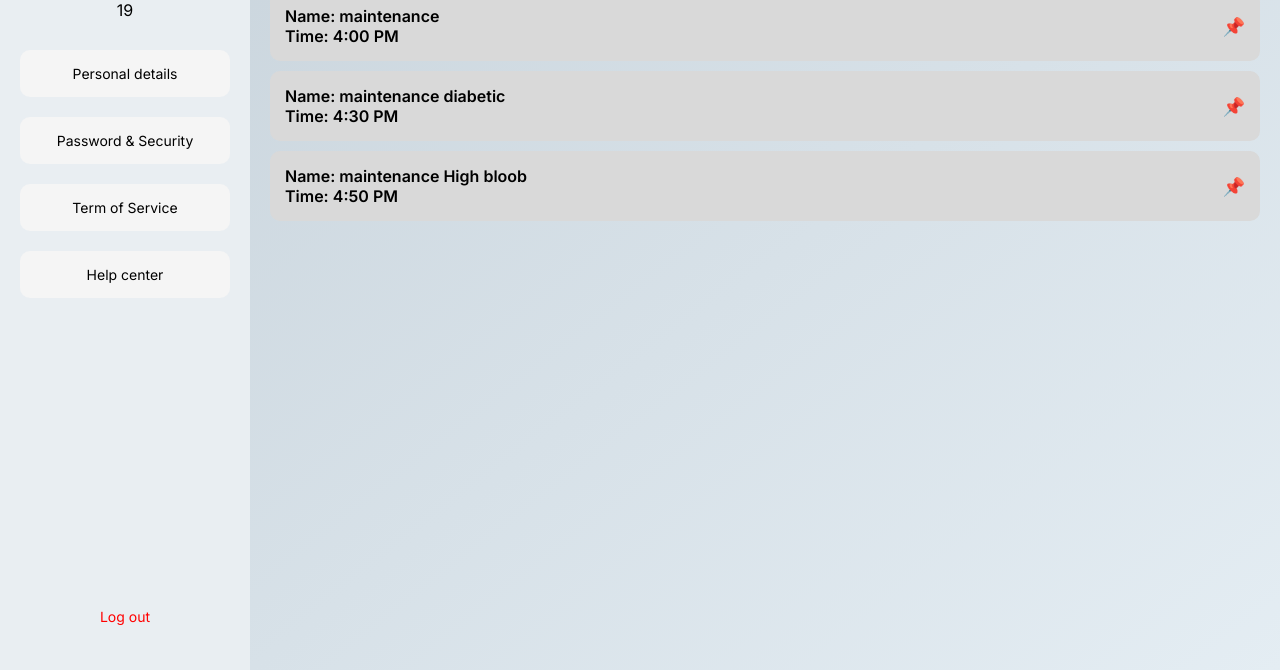
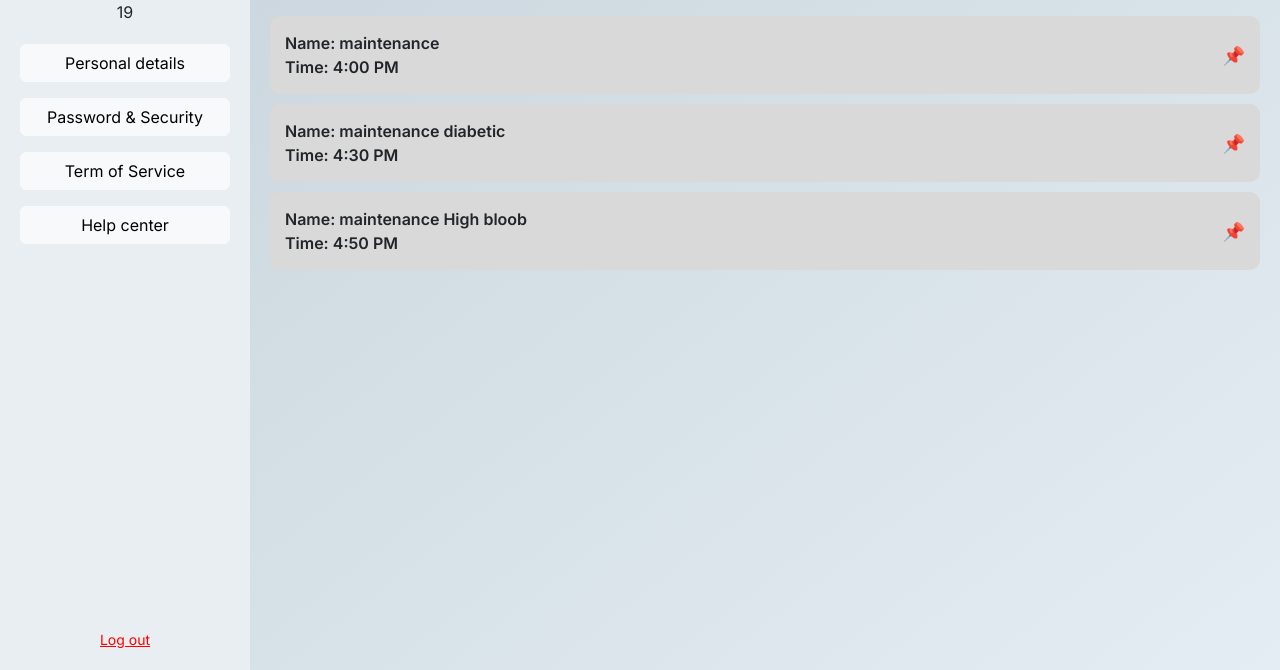
Before and after one commit to ironraymond04/CC-106-83631-Group-5, a plain HTML site: page reminders.html in a window 1280 px wide. Shown: the part 130-800 px from the top of the page. Drawn offline with nearby package versions, Linux system fonts and the light colour scheme.

Commit message:
Updated content

```diff
--- a/reminders.html
+++ b/reminders.html
@@ -5,6 +5,7 @@
   <meta name="viewport" content="width=device-width, initial-scale=1.0"/>
   <title>Reminders UI</title>
   <link href="https://fonts.googleapis.com/css2?family=Inter:wght@400;600&display=swap" rel="stylesheet" />
+  <link href="https://cdn.jsdelivr.net/npm/bootstrap@5.3.3/dist/css/bootstrap.min.css" rel="stylesheet">
   <style>
     * {
       box-sizing: border-box;
@@ -125,11 +126,12 @@
   <div class="sidebar">
     <div class="profile-pic"></div>
     <div class="profile-name">19</div>
-    <button>Personal details</button>
-    <button>Password & Security</button>
-    <button>Term of Service</button>
-    <button>Help center</button>
-    <button class="logout">Log out</button>
+    <a href="per-details.html" class="btn btn-light mb-3 w-100">Personal details</a>
+    <a href="pass-sec.html" class="btn btn-light mb-3 w-100">Password & Security</a>
+    <a href="service.html" class="btn btn-light mb-3 w-100">Term of Service</a>
+    <a href="help.html" class="btn btn-light mb-3 w-100">Help center</a>
+
+    <a href="sign-in.html" class="logout">Log out</a>
   </div>
 
   <div class="main">
```
